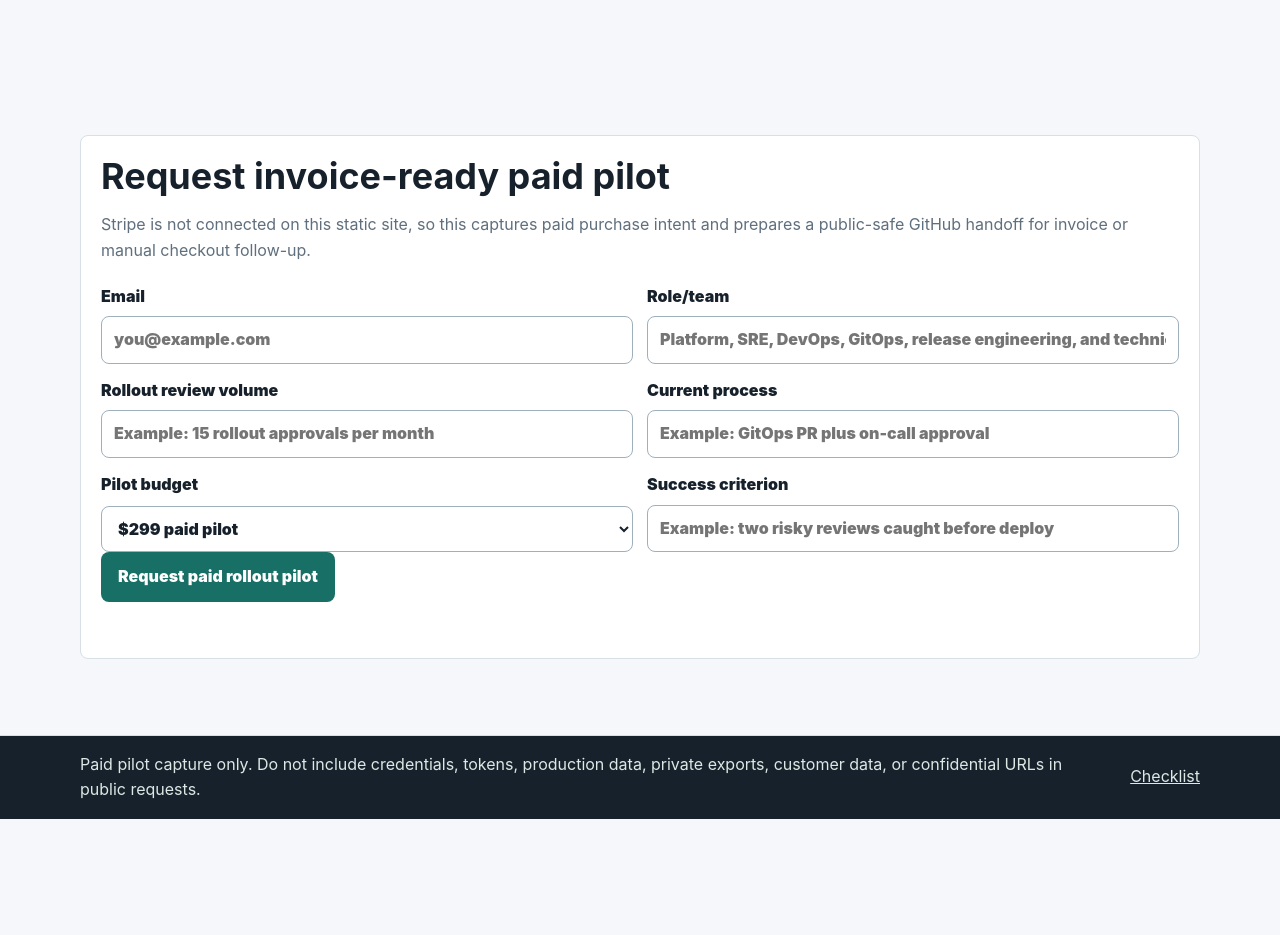
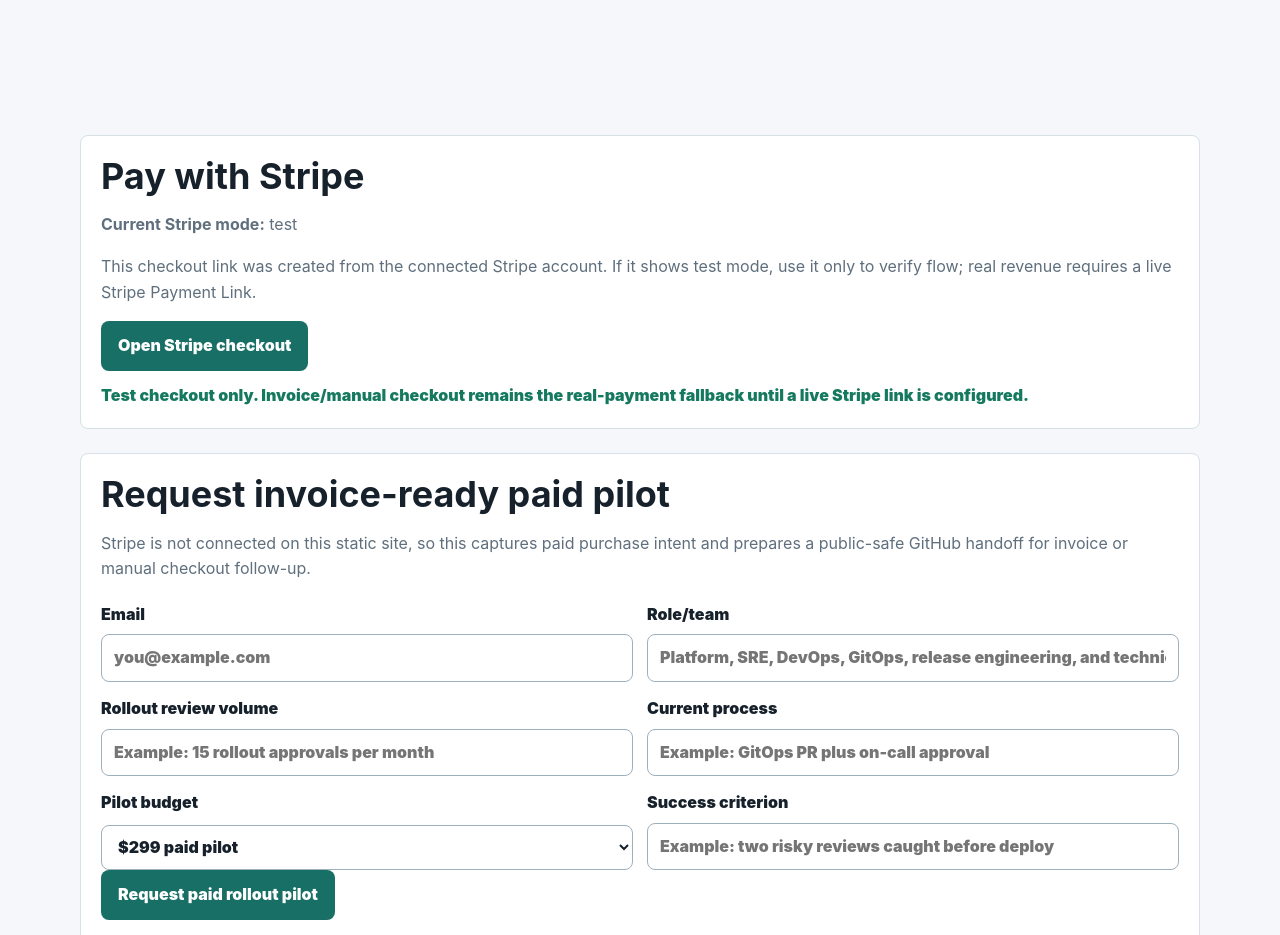
Before and after one commit to ert93333-ops/kubernetes-rollout-risk-briefs, a plain HTML site: page paid-pilot.html in a window 1280 px wide. Shown: the part 1180-2115 px from the top of the page. Before the commit the page ends 1999 px from the top, so only its background shows below. Drawn offline with Linux system fonts and the light colour scheme.

Commit message:
Add Stripe checkout link to paid pilot page

```diff
--- a/paid-pilot.html
+++ b/paid-pilot.html
@@ -14,6 +14,10 @@
   <link rel="canonical" href="https://ert93333-ops.github.io/kubernetes-rollout-risk-briefs/paid-pilot.html">
   <link rel="icon" href="favicon.svg" type="image/svg+xml">
   <link rel="stylesheet" href="styles.css">
+  <script>
+    window.STRIPE_PAYMENT_LINK = "https://buy.stripe.com/test_4gM28r4A2cP2bggdg56oo02";
+    window.STRIPE_PAYMENT_MODE = "test";
+  </script>
 </head>
 <body>
   <a class="skip-link" href="#pilot-form">Skip to paid pilot form</a>
@@ -68,6 +72,14 @@
 
     <section id="pilot-form" class="section">
       <div class="shell">
+        <div class="handoff-panel" id="stripe-checkout-panel">
+          <h2>Pay with Stripe</h2>
+          <p><strong>Current Stripe mode:</strong> <span id="stripe-mode-label">checking</span></p>
+          <p>This checkout link was created from the connected Stripe account. If it shows test mode, use it only to verify flow; real revenue requires a live Stripe Payment Link.</p>
+          <a class="button primary" id="stripe-payment-link" href="#" target="_blank" rel="noreferrer">Open Stripe checkout</a>
+          <p class="copy-status" id="stripe-status" role="status" aria-live="polite"></p>
+        </div>
+
         <form class="handoff-panel" id="paid-pilot-form">
           <h2>Request invoice-ready paid pilot</h2>
           <p>Stripe is not connected on this static site, so this captures paid purchase intent and prepares a public-safe GitHub handoff for invoice or manual checkout follow-up.</p>
@@ -110,6 +122,15 @@
     }
     track("page_view");
     track("paid_pilot_page_viewed");
+    const stripeLink = document.querySelector("#stripe-payment-link");
+    const stripeModeLabel = document.querySelector("#stripe-mode-label");
+    const stripeStatus = document.querySelector("#stripe-status");
+    if (stripeLink && window.STRIPE_PAYMENT_LINK) {
+      stripeLink.href = window.STRIPE_PAYMENT_LINK;
+      stripeModeLabel.textContent = window.STRIPE_PAYMENT_MODE === "live" ? "live" : "test";
+      stripeStatus.textContent = window.STRIPE_PAYMENT_MODE === "live" ? "Live checkout ready." : "Test checkout only. Invoice/manual checkout remains the real-payment fallback until a live Stripe link is configured.";
+      stripeLink.addEventListener("click", () => track("stripe_checkout_clicked", { mode: window.STRIPE_PAYMENT_MODE, urlHost: new URL(window.STRIPE_PAYMENT_LINK).host }));
+    }
     let lastBody = "";
     const form = document.querySelector("#paid-pilot-form");
     form.addEventListener("submit", (event) => {
```
